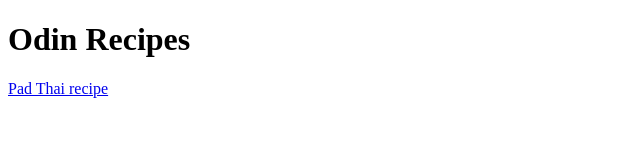
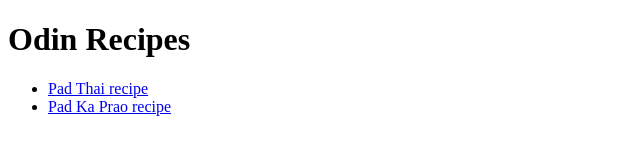
Before and after one commit to Soratem/odin-recipes, a plain HTML site: page index.html in a window 1280 px wide. Shown: the whole page, without its empty margins (0-640 px from the left). Drawn offline with Linux system fonts and the light colour scheme.

Commit message:
Added link to padkaprao.html

```diff
--- a/index.html
+++ b/index.html
@@ -8,7 +8,9 @@
 <body>
     <h1>Odin Recipes</h1>
     <p></p>
-    <a href="./recipes/padthai.html">Pad Thai recipe</a>
-
+    <ul>
+    <li><a href="./recipes/padthai.html">Pad Thai recipe</a></li>
+    <li><a href="./recipes/padkaprao.html">Pad Ka Prao recipe</a></li>
+    </ul>
 </body>
 </html>
```
